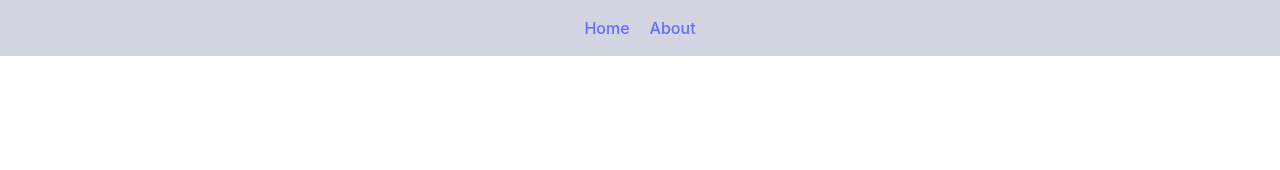
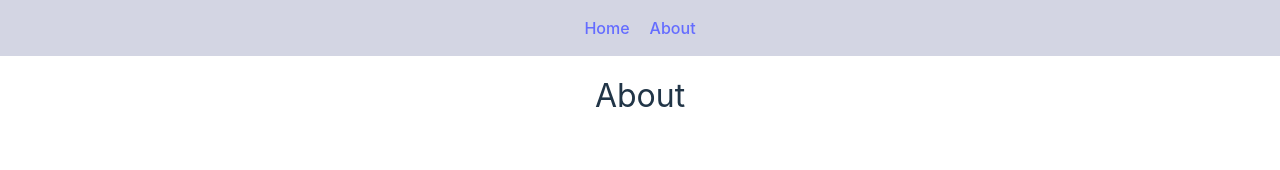
Before and after one commit to Lex-pineapple/react-rs, a React (Vite) app in the folder react-components/: page /about in a window 1280 px wide. Shown: the top 170 px of the page. Built offline with nearby package versions, Linux system fonts and the light colour scheme.

Commit message:
fix: split big elements

```diff
--- /dev/null
+++ b/react-components/src/components/card-components/cardBottomItem.tsx
@@ -0,0 +1,26 @@
+import React from 'react';
+import likeIcon from '../../assets/like-icon.svg';
+import viewIcon from '../../assets/view-icon.svg';
+
+class CardBottomItem extends React.Component<{ views: number; likes: number }> {
+  constructor(props: { views: number; likes: number }) {
+    super(props);
+  }
+
+  render() {
+    return (
+      <div className="card-bottom">
+        <div className="card-bottom__item">
+          <img src={likeIcon} alt="" className="card-icon" />
+          <p className="card-likes-txt">{this.props.likes}</p>
+        </div>
+        <div className="card-bottom__item">
+          <img src={viewIcon} alt="" className="card-icon" />
+          <p className="card-views-txt">{this.props.views}</p>
+        </div>
+      </div>
+    );
+  }
+}
+
+export default CardBottomItem;
--- /dev/null
+++ b/react-components/src/components/card-components/carsTagsList.tsx
@@ -0,0 +1,25 @@
+import React from 'react';
+
+class CardTagList extends React.Component<{ tags: string[] }> {
+  constructor(props: { tags: string[] }) {
+    super(props);
+  }
+
+  render() {
+    return (
+      <div className="card-tags">
+        <ul className="card-tags-list">
+          {this.props.tags.map((item, key) => {
+            return (
+              <li className="card-tags-list__item" key={key}>
+                #{item}
+              </li>
+            );
+          })}
+        </ul>
+      </div>
+    );
+  }
+}
+
+export default CardTagList;
--- a/react-components/src/components/card.tsx
+++ b/react-components/src/components/card.tsx
@@ -1,9 +1,9 @@
 import React from 'react';
 import './card.css';
 import catPlaceholder from '../assets/lycanCat.jpg';
-import likeIcon from '../assets/like-icon.svg';
-import viewIcon from '../assets/view-icon.svg';
 import { ICardProps } from 'types/interfaces';
+import CardBottomItem from './card-components/cardBottomItem';
+import CardTagList from './card-components/carsTagsList';
 
 class Card extends React.Component<ICardProps> {
   constructor(props: ICardProps) {
@@ -18,27 +18,8 @@ class Card extends React.Component<ICardProps> {
         <p className="card-author">
           by <a href="">{this.props.author}</a>
         </p>
-        <div className="card-tags">
-          <ul className="card-tags-list">
-            {this.props.tags.map((item, key) => {
-              return (
-                <li className="card-tags-list__item" key={key}>
-                  #{item}
-                </li>
-              );
-            })}
-          </ul>
-        </div>
-        <div className="card-bottom">
-          <div className="card-bottom__item">
-            <img src={likeIcon} alt="" className="card-icon" />
-            <p className="card-likes-txt">{this.props.likes}</p>
-          </div>
-          <div className="card-bottom__item">
-            <img src={viewIcon} alt="" className="card-icon" />
-            <p className="card-views-txt">{this.props.views}</p>
-          </div>
-        </div>
+        <CardTagList tags={this.props.tags} />
+        <CardBottomItem views={this.props.views} likes={this.props.likes} />
       </div>
     );
   }
--- a/react-components/src/routes/aboutPage.css
+++ b/react-components/src/routes/aboutPage.css
@@ -0,0 +1,4 @@
+.about-container {
+  margin-top: 40px;
+  font-size: 32px;
+}
--- a/react-components/src/routes/aboutPage.tsx
+++ b/react-components/src/routes/aboutPage.tsx
@@ -3,7 +3,7 @@ import './aboutPage.css';
 
 class AboutPage extends React.Component {
   render() {
-    return <div>About</div>;
+    return <div className="about-container">About</div>;
   }
 }
 
```
